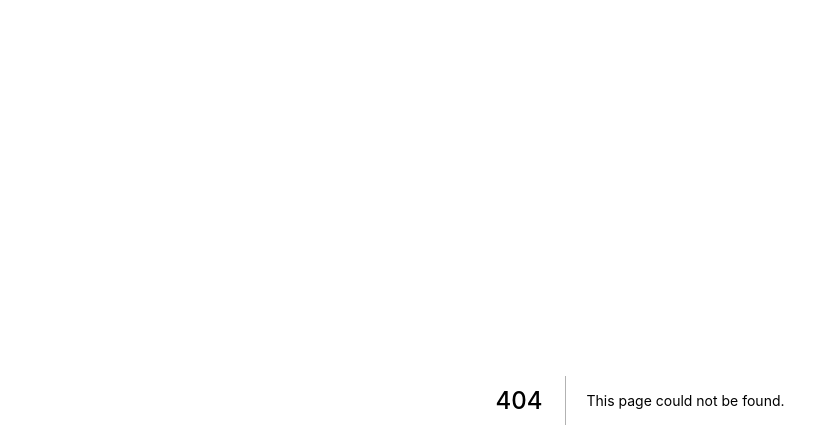
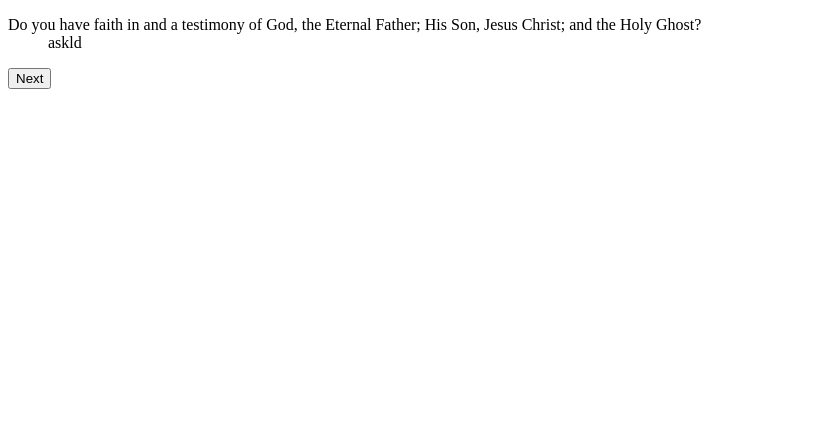
Before and after one commit to sfonua10/process-urges-feelings, a Next.js app: page /templeQuestions in a window 1280 px wide. Before the commit this address had no page. Shown: the top 448 px of the page, without its empty margins (0-839 px from the left). Built offline with nearby package versions, Linux system fonts and the light colour scheme.

Commit message:
add temple questions

```diff
--- /dev/null
+++ b/components/templeQuestion.js
@@ -0,0 +1,14 @@
+export const TempleQuestionComponent = ({ question, notes }) => {
+    return (
+        <div className="mt-12 lg:mt-0 lg:col-span-2 mx-10">
+            <dl className="space-y-12">
+
+                <div key={0}>
+                    <dt className="text-lg leading-6 font-medium text-gray-900">{question}</dt>
+                    <dd className="mt-2 text-base text-gray-500">{notes}</dd>
+                </div>
+
+            </dl>
+        </div>
+    )
+}
--- /dev/null
+++ b/data/templeQuestionsDataSet.js
@@ -0,0 +1,94 @@
+export const templeQuestionsDataSet = [
+    {
+        id: 0,
+        questionNum: 1,
+        question: 'Do you have faith in and a testimony of God, the Eternal Father; His Son, Jesus Christ; and the Holy Ghost?',
+        notes: 'askld'
+    },
+    {
+        id: 1,
+        questionNum: 2,
+        question: 'Do you have a testimony of the Atonement of Jesus Christ and of His role as your Savior and Redeemer?',
+        notes: 'askld'
+    },
+    {
+        id: 2,
+        questionNum: 3,
+        question: 'Do you have a testimony of the Restoration of the gospel of Jesus Christ?',
+        notes: 'askld'
+    },
+    {
+        id: 3,
+        questionNum: 4,
+        question: ['Do you sustain the President of The Church of Jesus Christ of Latter-day Saints as the prophet, seer, and revelator and as the only person on the earth authorized to exercise all priesthood keys?', 'Do you sustain the members of the First Presidency and the Quorum of the Twelve Apostles as prophets, seers, and revelators?', 'Do you sustain the other General Authorities and local leaders of the Church?'],
+        notes: 'askld'
+    },
+    {
+        id: 4,
+        questionNum: 5,
+        text: 'The Lord has said that all things are to be “done in cleanliness” before Him (Doctrine and Covenants 42:41).',
+        question: ['Do you strive for moral cleanliness in your thoughts and behavior?', 'Do you obey the law of chastity?'],
+        notes: 'askld'
+    },
+    {
+        id: 5,
+        questionNum: 6,
+        question: 'Do you follow the teachings of the Church of Jesus Christ in your private and public behavior with members of your family and others?',
+        notes: 'askld'
+    },
+    {
+        id: 6,
+        questionNum: 7,
+        question: 'Do you support or promote any teachings, practices, or doctrine contrary to those of The Church of Jesus Christ of Latter-day Saints?',
+        notes: 'askld'
+    },
+    {
+        id: 7,
+        questionNum: 8,
+        question: 'Do you strive to keep the Sabbath day holy, both at home and at church; attend your meetings; prepare for and worthily partake of the sacrament; and live your life in harmony with the laws and commandments of the gospel?',
+        notes: 'askld'
+    },
+    {
+        id: 8,
+        questionNum: 9,
+        question: 'Do you strive to be honest in all that you do?',
+        notes: 'askld'
+    },
+    {
+        id: 9,
+        questionNum: 10,
+        question: 'Are you a full-tithe payer?',
+        notes: 'askld'
+    },
+    {
+        id: 10,
+        questionNum: 11,
+        question: 'Do you understand and obey the Word of Wisdom?',
+        notes: 'askld'
+    },
+    {
+        id: 11,
+        questionNum: 12,
+        question: ['Do you have any financial or other obligations to a former spouse or to children?', 'If yes, are you current in meeting those obligations?'],
+        notes: 'askld'
+    },
+    {
+        id: 12,
+        questionNum: 13,
+        question: 'Do you keep the covenants that you made in the temple, including wearing the temple garment as instructed in the endowment?',
+        notes: 'askld'
+    },
+    {
+        id: 13,
+        questionNum: 14,
+        question: 'Are there serious sins in your life that need to be resolved with priesthood authorities as part of your repentance?',
+        notes: 'askld'
+    },
+    {
+        id: 14,
+        questionNum: 15,
+        question: 'Do you consider yourself worthy to enter the Lord’s house and participate in temple ordinances?',
+        notes: 'askld'
+    },
+
+]
--- /dev/null
+++ b/pages/templeQuestions.js
@@ -0,0 +1,18 @@
+import React, { useState } from 'react'
+import { TempleQuestionComponent } from "../components/templeQuestion";
+import { templeQuestionsDataSet } from "../data/templeQuestionsDataSet";
+
+const templeQuestions = () => {
+    const [qNum, setQNum] = useState(0);
+    const handleChange = () => {
+        setQNum(qNum + 1)
+    }
+    return (
+        <>
+            <TempleQuestionComponent question={templeQuestionsDataSet[qNum].question} notes={templeQuestionsDataSet[qNum].notes} />
+            <button onClick={handleChange}>Next</button>
+        </>
+    )
+}
+
+export default templeQuestions;
```
Also changed, not shown: pages/index.js (+7 -0 lines), data/templeQuestions.js (deleted), 1 other file (tests, documents, lock files or other folders).
